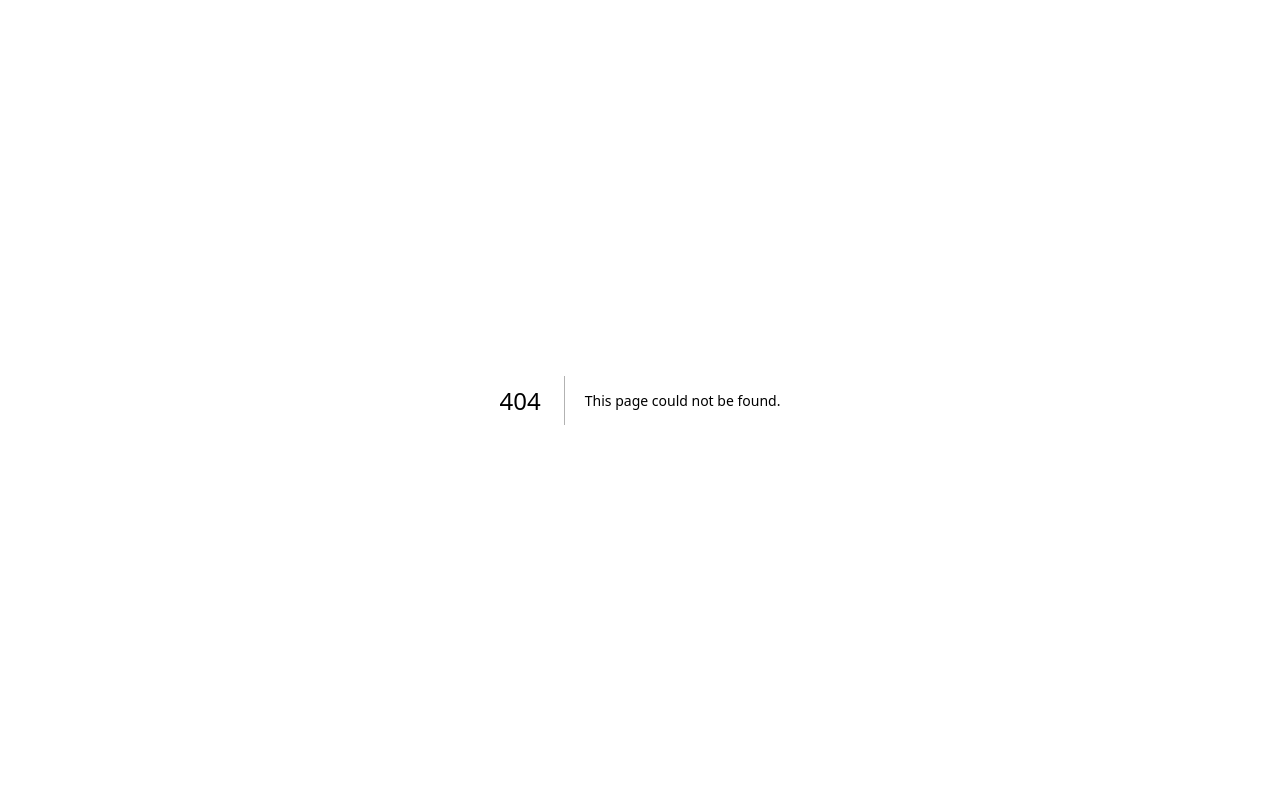
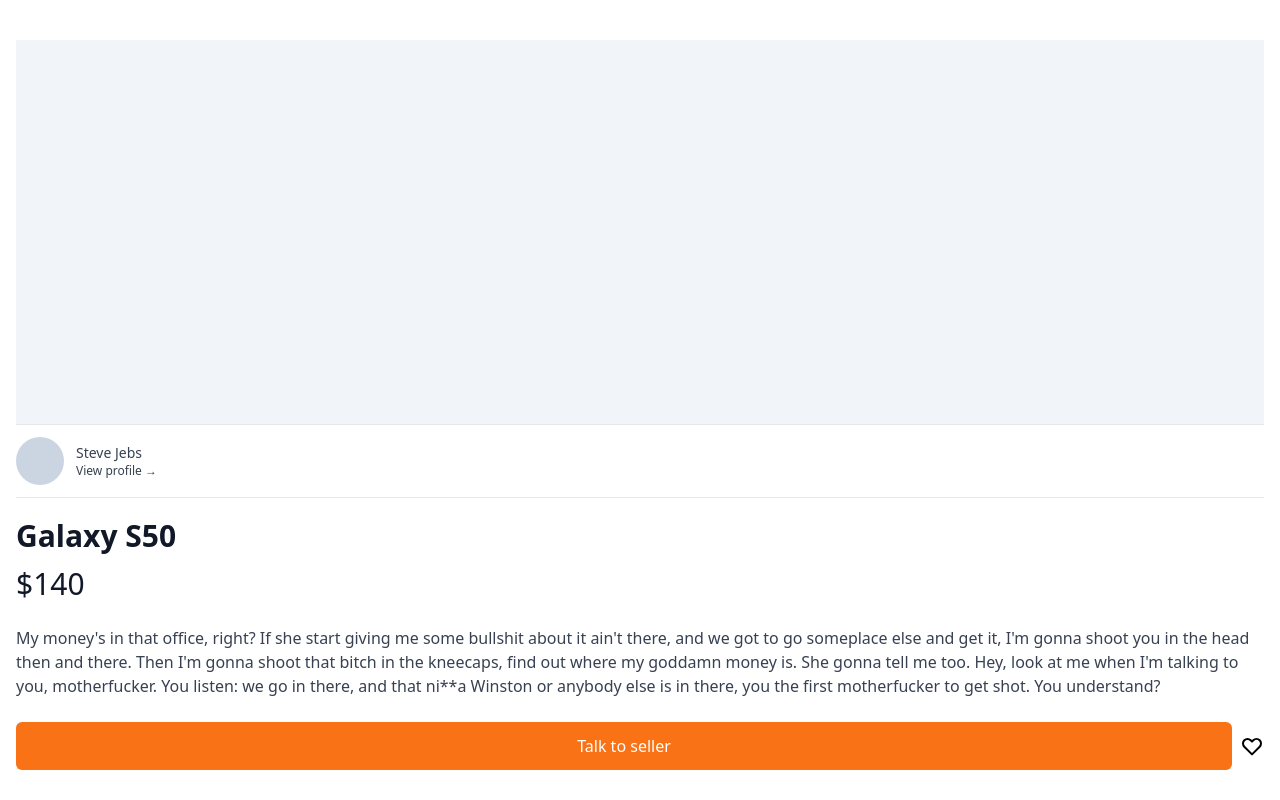
Before and after one commit to corgiccori97/carrot, a Next.js app: page /items/1 in a window 1280 px wide. Before the commit this address had no page. Shown: the top 800 px of the page. Built offline with nearby package versions, Linux system fonts and the light colour scheme.

Commit message:
detail page

```diff
--- /dev/null
+++ b/pages/items/[id].tsx
@@ -0,0 +1,67 @@
+export default function ItemDeatil() {
+return (
+<div className='px-4 py-10'>
+    <div className='mb-8'>
+    <div className='h-96 bg-slate-100'/>
+    <div className='flex cursor-pointer py-3 border-t border-b items-center space-x-3'>
+        <div className='w-12 h-12 rounded-full bg-slate-300'/>
+        <div>
+            <p className='text-sm font-medium text-gray-700'>Steve Jebs</p>
+            <p className='text-xs font-medium text-gray-700'>View profile &rarr;</p>
+        </div>
+    </div>
+    <div className='mt-5'>
+        <h1 className='text-3xl font-bold text-gray-900'>Galaxy S50</h1>
+        <span className='text-3xl block mt-3 text-gray-900'>$140</span>
+        <p className='my-6 text-gray-700'>
+        My money&apos;s in that office, right? If she start giving me some
+        bullshit about it ain&apos;t there, and we got to go someplace else
+        and get it, I&apos;m gonna shoot you in the head then and there.
+        Then I&apos;m gonna shoot that bitch in the kneecaps, find out where
+        my goddamn money is. She gonna tell me too. Hey, look at me when
+        I&apos;m talking to you, motherfucker. You listen: we go in there,
+        and that ni**a Winston or anybody else is in there, you the first
+        motherfucker to get shot. You understand?
+        </p>
+        <div className='flex items-center justify-between space-x-2'>
+        <button className='flex-1 bg-orange-500 text-white py-3 rounded-md font-medium
+        focus:outline-none
+        focus:ring-2
+        focus:ring-offset-2
+        focus:ring-orange-500
+        hover:bg-orange-600'>Talk to seller</button>
+        <button>
+            <svg
+            className="h-6 w-6 "
+            xmlns="http://www.w3.org/2000/svg"
+            fill="none"
+            viewBox="0 0 24 24"
+            stroke="currentColor"
+            aria-hidden="true"
+            >
+            <path
+                strokeLinecap="round"
+                strokeLinejoin="round"
+                strokeWidth="2"
+                d="M4.318 6.318a4.5 4.5 0 000 6.364L12 20.364l7.682-7.682a4.5 4.5 0 00-6.364-6.364L12 7.636l-1.318-1.318a4.5 4.5 0 00-6.364 0z"
+            />
+            </svg>
+        </button>
+        </div>
+    </div>
+    </div>
+    <div>
+    <h2 className='text-2xl font-bold text-gray-900'>Similar items</h2>
+    <div className='mt-6 grid grid-cols-2 gap-4'>
+        {[1, 2, 3, 4, 5, 6].map((_, i) => (
+        <div key={i}>
+            <div className='h-56 w-full bg-slate-300'/>
+            <h3 className='text-gray-700 -mb-1'>Galaxy S60</h3>
+            <span className='text-sm font-medium text-gray-900'>$6</span>
+        </div>
+        ))}
+    </div>
+    </div>
+</div>
+);
+}
```
